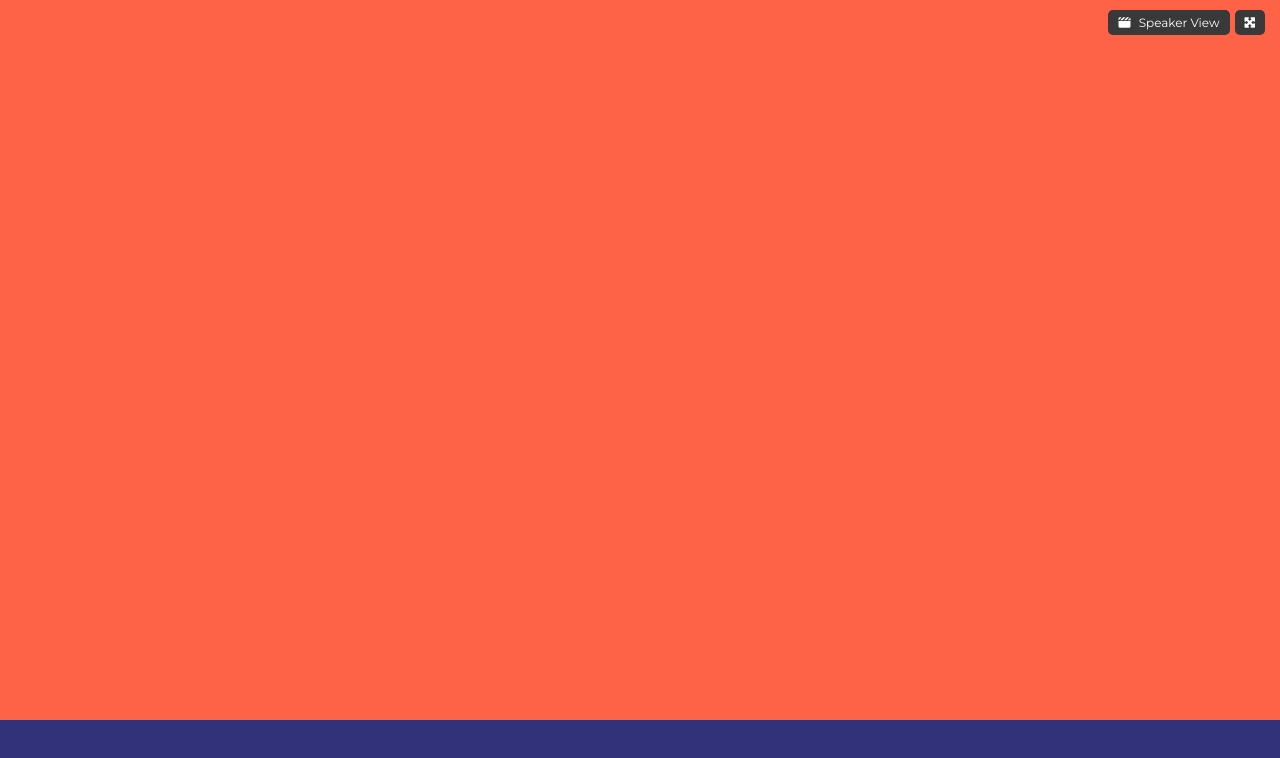
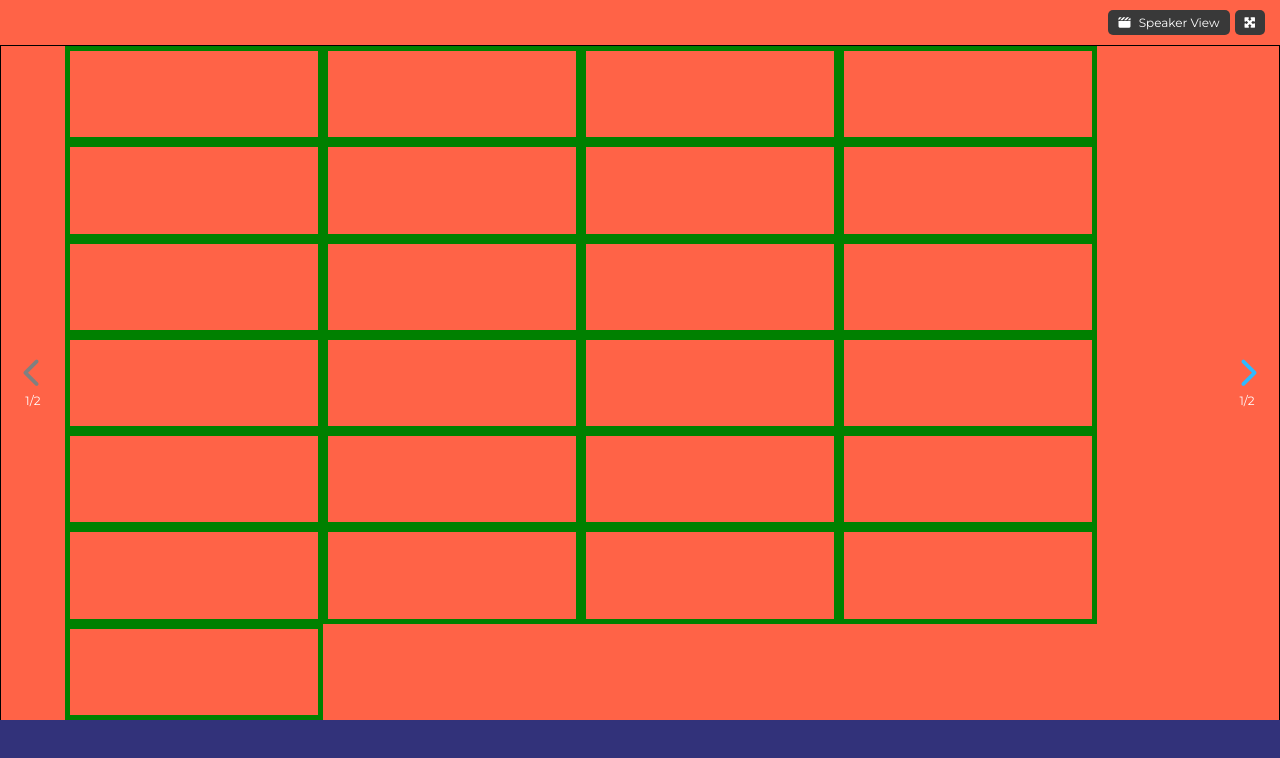
Before and after one commit to RobertoVillani98/html-css-zoom, a plain HTML site: page index.html in a window 1280 px wide. Drawn offline with Linux system fonts and the light colour scheme.

Commit message:
struttura main

```diff
--- a/css/style.css
+++ b/css/style.css
@@ -8,10 +8,14 @@ body {
  font-family: "Montserrat", sans-serif;
 }
 
+/* main */
+
 main {
  height: calc(100vh - 80px);
  background-color: tomato;
 }
+
+/* main-top */
 
 .main-top {
  display: flex;
@@ -33,6 +37,54 @@ main {
  margin-right: 5px;
 }
 
+/* main-central */
+
+.container {
+ display: flex;
+ height: calc(100% - 44px);
+ border: 1px solid black;
+}
+
+.arrow-left,
+.arrow-right {
+ display: flex;
+ flex-direction: column;
+ justify-content: center;
+ align-items: center;
+ /* border: 1px solid black; */
+ width: 5%;
+}
+.arrow-left span,
+.arrow-right span {
+ font-size: 12px;
+ color: white;
+}
+
+.arrow-left i {
+ color: grey;
+ font-size: 30px;
+ margin-bottom: 5px;
+}
+
+.arrow-right i {
+ color: rgb(46, 186, 255);
+ font-size: 30px;
+ margin-bottom: 5px;
+}
+
+.main-content {
+ width: 90%;
+ height: 100%;
+ display: flex;
+ flex-wrap: wrap;
+}
+
+.box {
+ width: 258px;
+ border: 5px solid green;
+}
+
+/* footer */
 footer {
  height: 80px;
  background-color: rgb(50, 50, 122);
--- a/index.html
+++ b/index.html
@@ -30,6 +30,52 @@
             </div>
         </div>
 
+        <div class="container">
+            <div class="arrow-left">
+                <i class="fas fa-chevron-left"></i>
+                <span>1/2</span>
+            </div>
+
+            <div class="main-content">
+                <div class="box"></div>
+                <div class="box"></div>
+                <div class="box"></div>
+                <div class="box"></div>
+                <div class="box"></div>
+                <div class="box"></div>
+                <div class="box"></div>
+                <div class="box"></div>
+                <div class="box"></div>
+                <div class="box"></div>
+                <div class="box"></div>
+                <div class="box"></div>
+                <div class="box"></div>
+                <div class="box"></div>
+                <div class="box"></div>
+                <div class="box"></div>
+                <div class="box"></div>
+                <div class="box"></div>
+                <div class="box"></div>
+                <div class="box"></div>
+                <div class="box"></div>
+                <div class="box"></div>
+                <div class="box"></div>
+                <div class="box"></div>
+                <div class="box"></div>
+
+
+
+            </div>
+
+
+            <div class="arrow-right">
+                <i class="fas fa-chevron-right"></i>
+                <span>1/2</span>
+            </div>
+        </div>
+
+
+
 
     </main>
 
```
